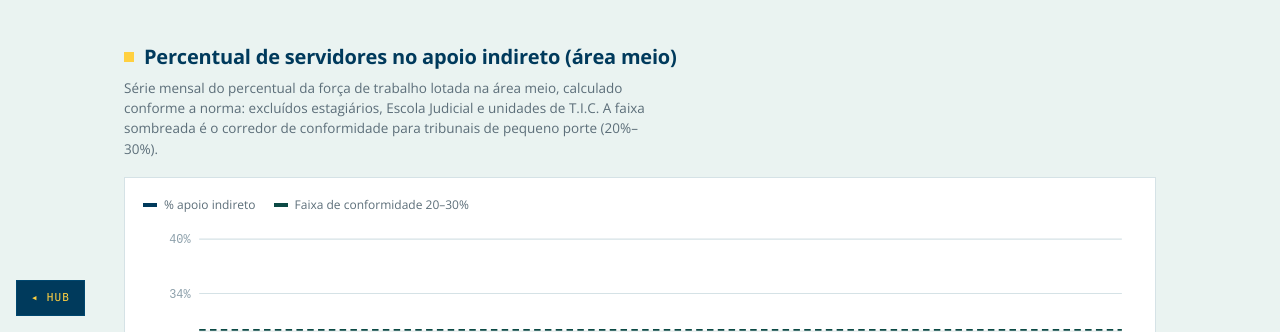
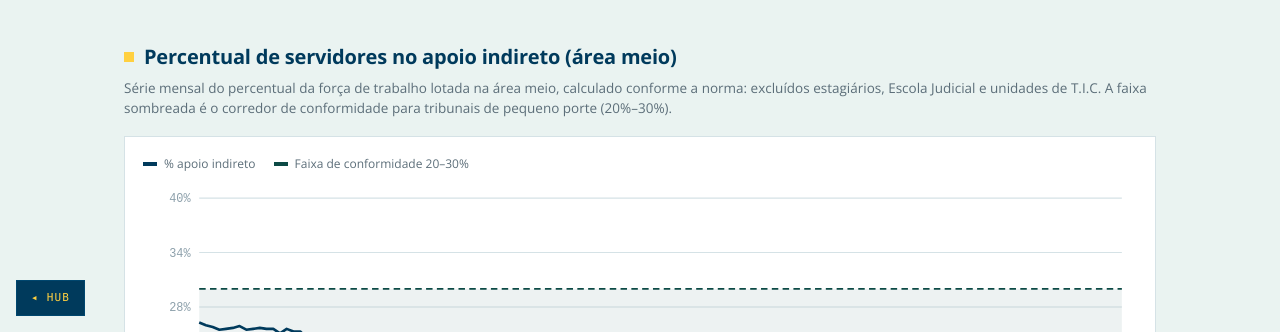
Before and after one commit to F3rnich/Demandas_TRT17, a plain HTML site: page dashboard_apoio_indireto_csjt296.html in a window 1280 px wide. Shown: the part 468-800 px from the top of the page. Drawn offline with nearby package versions, Linux system fonts and the light colour scheme.

Commit message:
Remove max-width:70ch artificial de .desc, que forcava quebra de linha prematura mesmo com espaco disponivel no card

```diff
--- a/dashboard_apoio_indireto_csjt296.html
+++ b/dashboard_apoio_indireto_csjt296.html
@@ -40,7 +40,7 @@ h1{font-weight:800;font-size:clamp(26px,4.4vw,38px);line-height:1.15;letter-spac
 section{margin-top:44px}
 h2{font-weight:700;font-size:20px;color:var(--navy);letter-spacing:-.01em;display:flex;align-items:center;gap:10px}
 h2::before{content:"";width:10px;height:10px;background:var(--yellow);flex:none}
-.desc{color:var(--mut);font-size:13.5px;margin:6px 0 18px;max-width:70ch}
+.desc{color:var(--mut);font-size:13.5px;margin:6px 0 18px;max-width:100%}
 .chart{background:var(--card);border:1px solid var(--line);padding:18px 18px 10px;overflow-x:auto}
 .chart svg{display:block;width:100%;height:auto}
 .leg{display:flex;flex-wrap:wrap;gap:8px 18px;margin:0 0 10px;font-size:12px;color:var(--mut)}
```
Also changed, not shown: dashboard_custo_comissionamentos.html (+1 -1 lines), dashboard_envelhecimento_demografico.html (+1 -1 lines), dashboard_equidade_comissionamentos.html (+1 -1 lines), dashboard_evolucao_forca_trabalho.html (+1 -1 lines), dashboard_qualificacao_cargo.html (+1 -1 lines), dashboard_tempo_primeira_comissao.html (+1 -1 lines).
